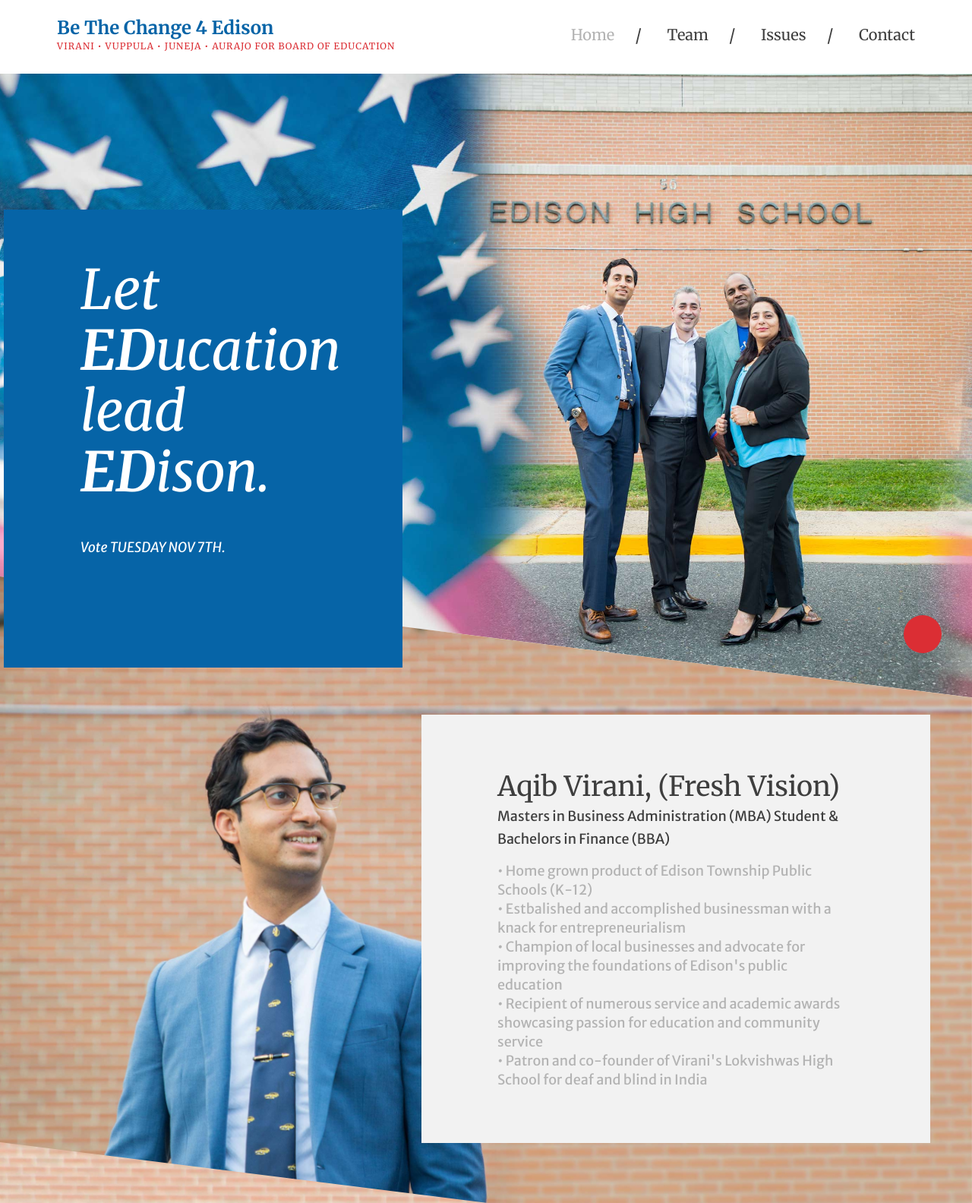
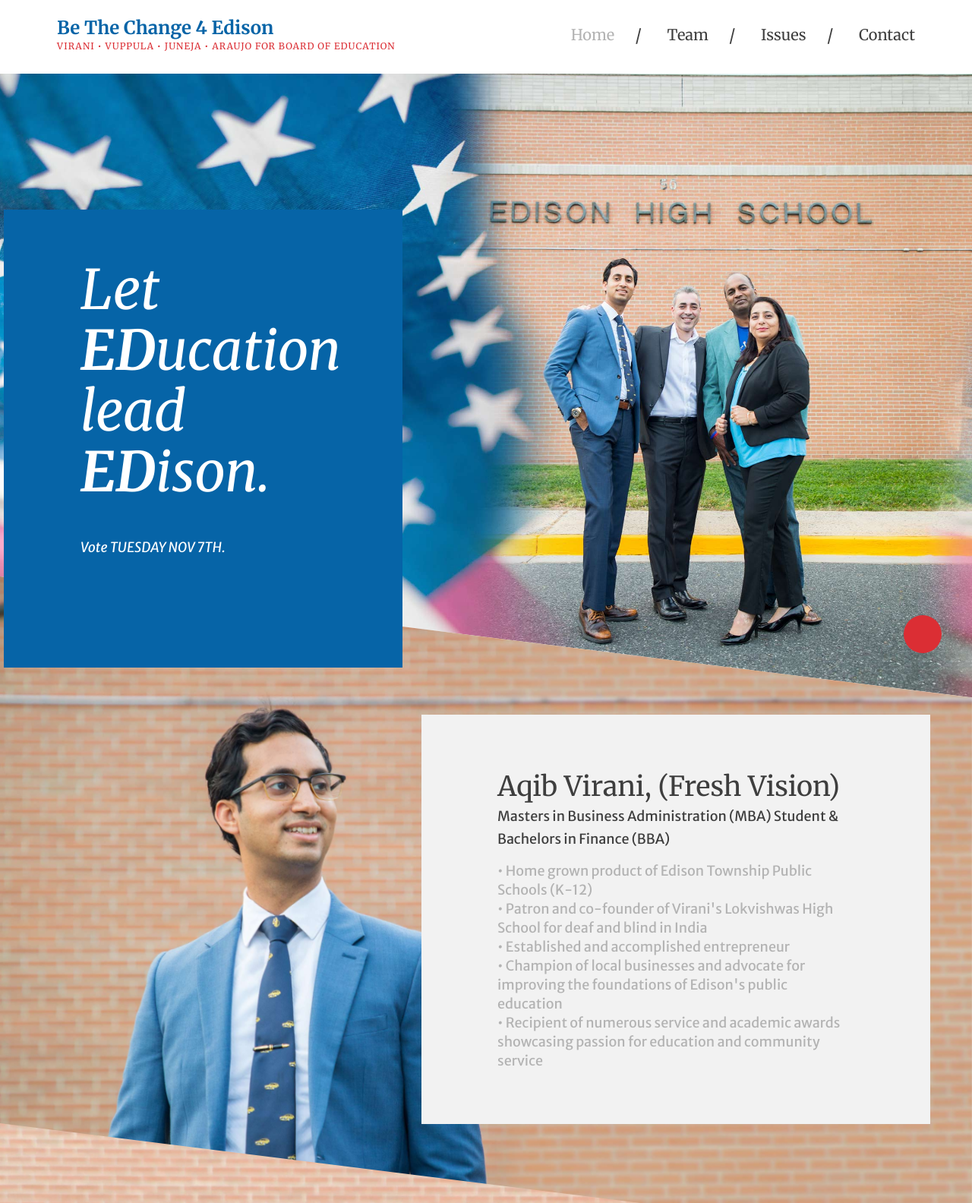
Before and after one commit to viranijewelers/bethechange4edisonboe.org, a plain HTML site: page index.html in a window 1280 px wide. Shown: the top 1584 px of the page at 76% size. Drawn offline with Linux system fonts and the light colour scheme; some icons are missing; a web font is replaced by a local one.

Commit message:
Copy changes

```diff
--- a/index.html
+++ b/index.html
@@ -30,7 +30,7 @@
                 <!-- RD Navbar Toggle-->
                 <button data-rd-navbar-toggle=".rd-navbar-nav-wrap" class="rd-navbar-toggle"><span></span></button>
                 <!-- RD Navbar Brand--><a href="index.html" class="rd-navbar-brand">
-                  <div class="brand-name"><span>Be The Change 4 Edison</span></div><span class="brand-slogan">Virani • Vuppula • Juneja • Aurajo for Board of Education</span></a>
+                  <div class="brand-name"><span>Be The Change 4 Edison</span></div><span class="brand-slogan">Virani • Vuppula • Juneja • Araujo for Board of Education</span></a>
               </div>
               <div class="rd-navbar-nav-wrap-outer">
                 <div class="rd-navbar-nav-wrap">
@@ -137,10 +137,10 @@
                         <h3>Aqib Virani, (Fresh Vision)</h3>
                         <p class="h6">Masters in Business Administration (MBA) Student & Bachelors in Finance (BBA) </p>
                         <p>• Home grown product of Edison Township Public Schools (K-12)</p>
-                        <p>• Estbalished and accomplished businessman with a knack for entrepreneurialism</p>
+                        <p>• Patron and co-founder of Virani's Lokvishwas High School for deaf and blind in India</p>
+                        <p>• Established and accomplished entrepreneur</p>
                         <p>• Champion of local businesses and advocate for improving the foundations of Edison's public education</p>
                         <p>• Recipient of numerous service and academic awards showcasing passion for education and community service</p>
-                        <p>• Patron and co-founder of Virani's Lokvishwas High School for deaf and blind in India</p>
                       </div>
                       </div>
                     </div>
@@ -312,7 +312,7 @@
                       <li><a href="mailto:avirani@bethechange4edisonboe.org&subject=Website%20Inquiry" class="icon icon-sm icon-default fa-envelope"></a></li>
                     </ul>
                   </div>
-                  <div class="cell-sm-6 cell-md-8 cell-sm-push-1 offset-top-40 offset-sm-top-0"><span class="brand"><span class="color-red">Virani • Vuppula • Juneja • Aurajo</span></span>
+                  <div class="cell-sm-6 cell-md-8 cell-sm-push-1 offset-top-40 offset-sm-top-0"><span class="brand"><span class="color-red">Virani • Vuppula • Juneja • Araujo</span></span>
                     <p>for Edison, New Jersey Board of Education
                     </p>
                   </div>
```
